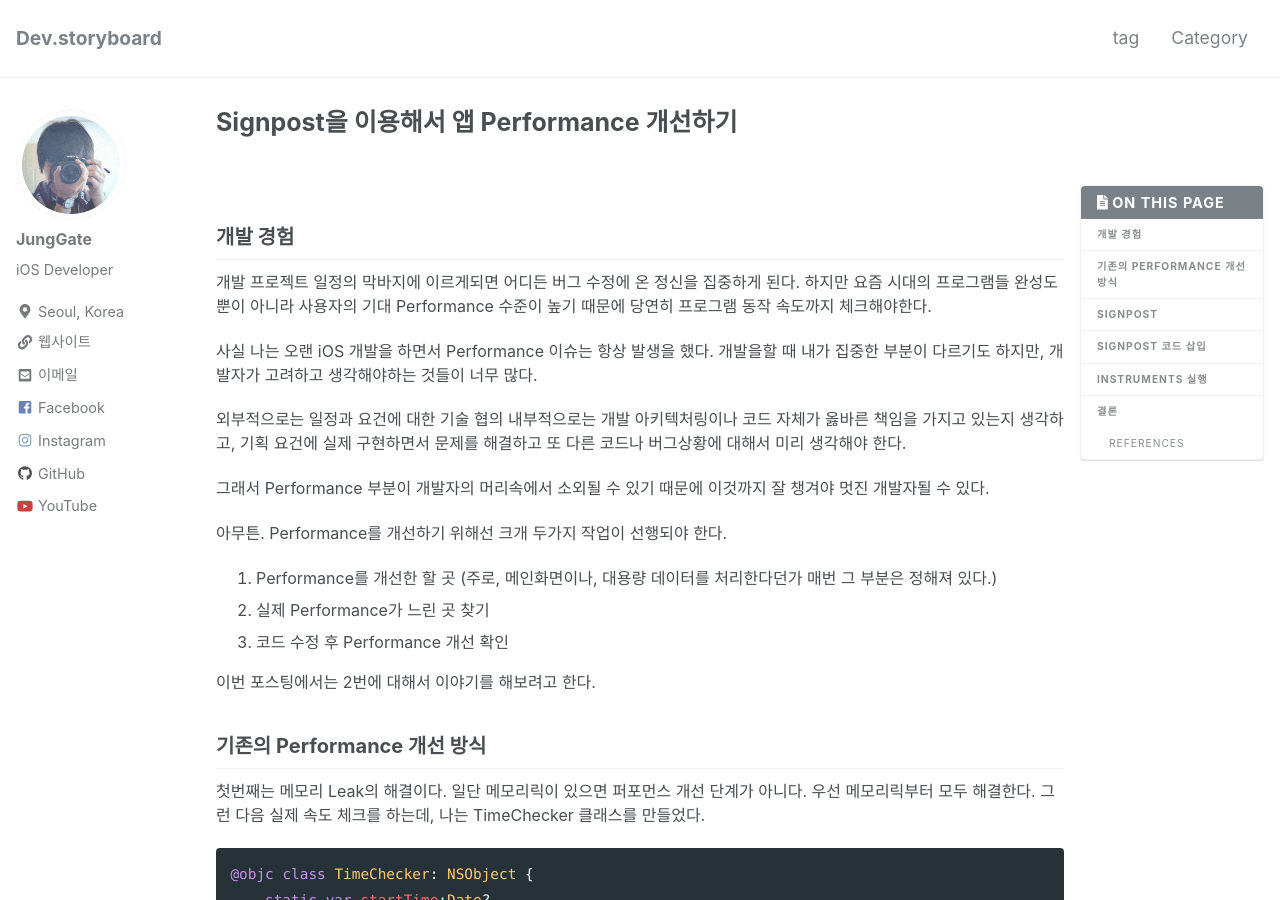
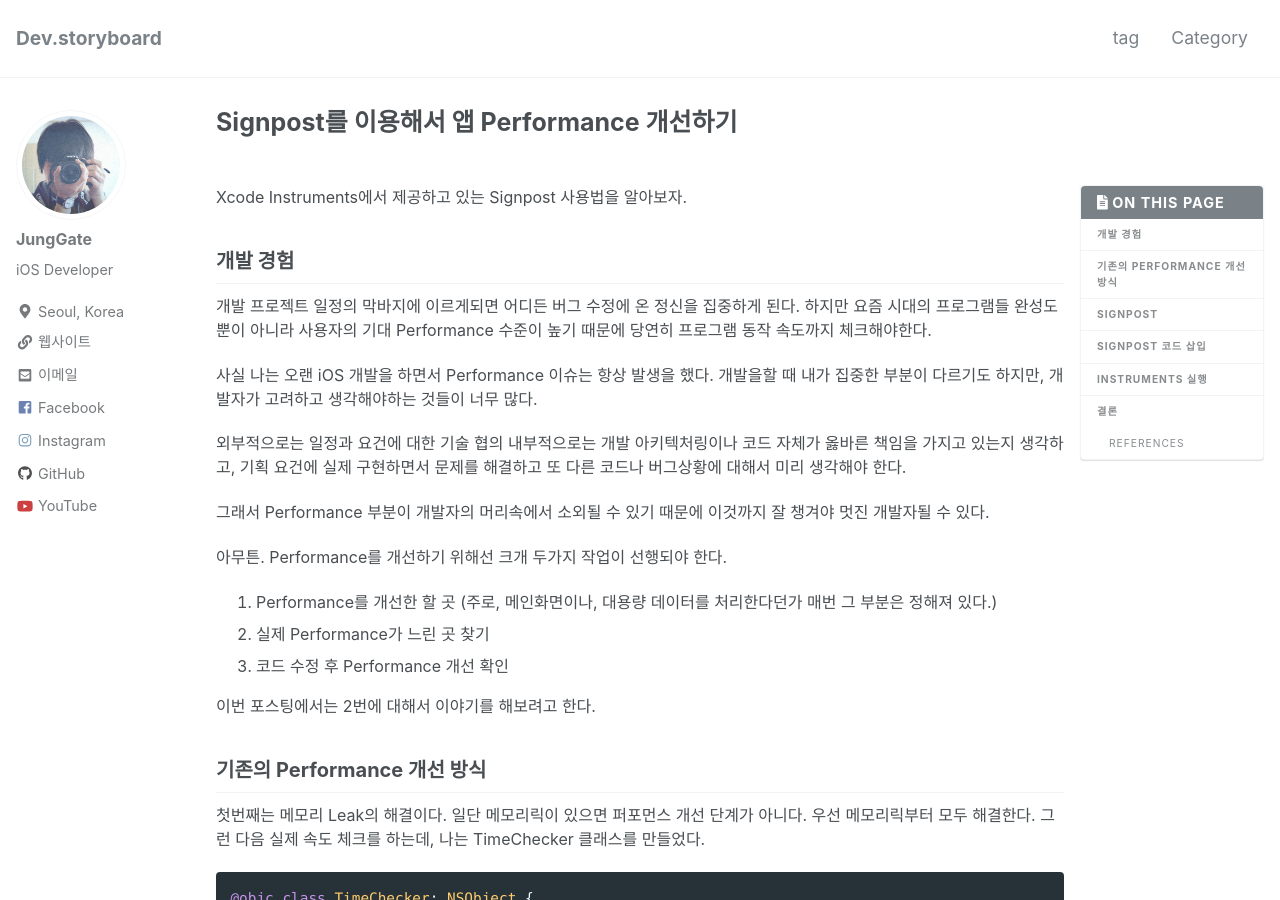
Before and after one commit to JungGate/JungGate.github.io, a Jekyll site: the page built from _posts/2018-09-21-Signpost.md, in a window 1280 px wide and 900 px high. Built offline with Jekyll 4.4.1, drawn with Linux system fonts in a browser that asks for light colours; nearby versions of some CDN libraries.

Commit message:
Signpost 일부 수정

```diff
--- a/_posts/2018-09-21-Signpost.md
+++ b/_posts/2018-09-21-Signpost.md
@@ -1,5 +1,5 @@
 ---
-title: Signpost을 이용해서 앱 Performance 개선하기
+title: Signpost를 이용해서 앱 Performance 개선하기
 date: 2018-09-21 10:14:54 +0900
 categories: swift
 tags:
@@ -7,6 +7,8 @@ tags:
   - ios
   - swift
 ---
+Xcode Instruments에서 제공하고 있는 Signpost 사용법을 알아보자.
+
 ## 개발 경험
 
 개발 프로젝트 일정의 막바지에 이르게되면 어디든 버그 수정에 온 정신을 집중하게 된다.
```
